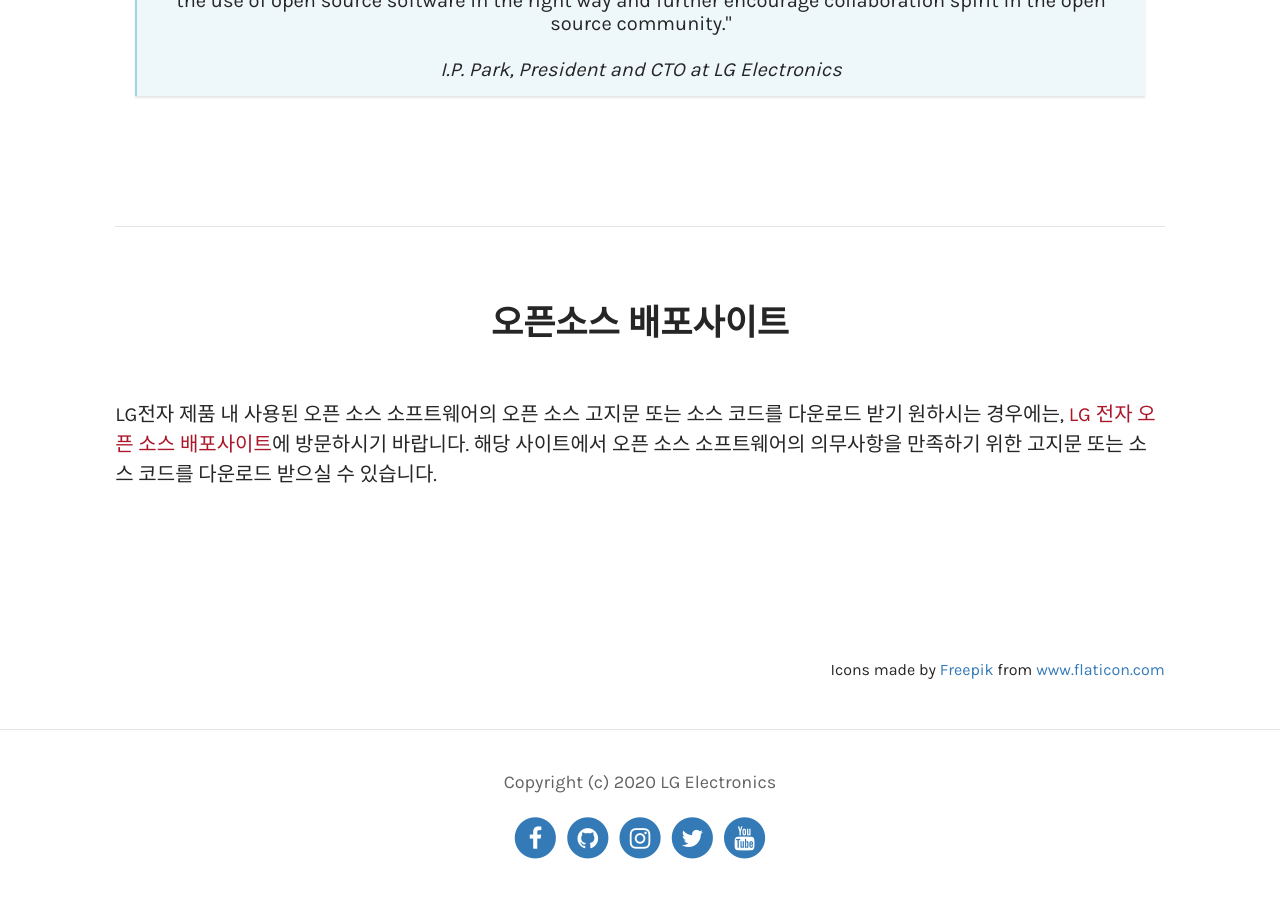
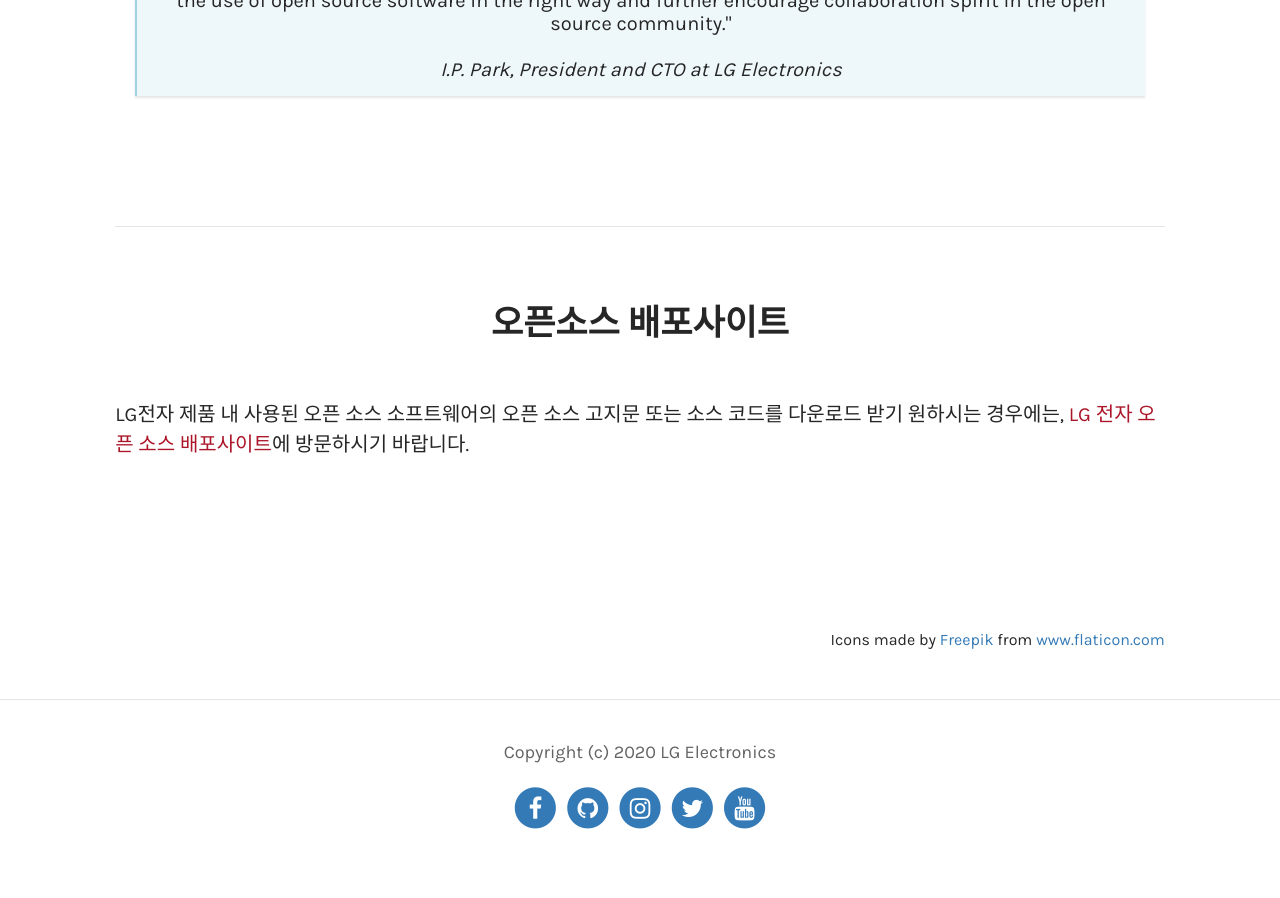
Before and after one commit to LGE-OSS/ko, a Jekyll site: the page built from pages/about.md, in a window 1280 px wide and 900 px high, scrolled down 1511 px. Built offline with Jekyll 4.4.1, drawn with Linux system fonts in a browser that asks for light colours; after the commit the page ends 2381 px from its top, so only the background shows below that.

Commit message:
Update about.md

```diff
--- a/pages/about.md
+++ b/pages/about.md
@@ -28,7 +28,7 @@ LG 오픈 소스 홈페이지는 핵심 가치에 맞추어 오픈 소스를 효
 <br>
 ## <center>오픈소스 배포사이트</center>
 <br>
-LG전자 제품 내 사용된 오픈 소스 소프트웨어의 오픈 소스 고지문 또는 소스 코드를 다운로드 받기 원하시는 경우에는, [<span style="color:#ab1628">LG 전자 오픈 소스 배포사이트</span>](http://opensource.lge.com)에 방문하시기 바랍니다. 해당 사이트에서 오픈 소스 소프트웨어의 의무사항을 만족하기 위한 고지문 또는 소스 코드를 다운로드 받으실 수 있습니다.
+LG전자 제품 내 사용된 오픈 소스 소프트웨어의 오픈 소스 고지문 또는 소스 코드를 다운로드 받기 원하시는 경우에는, [<span style="color:#ab1628">LG 전자 오픈 소스 배포사이트</span>](http://opensource.lge.com)에 방문하시기 바랍니다.
 <br>
 <br>
 <br>
```
